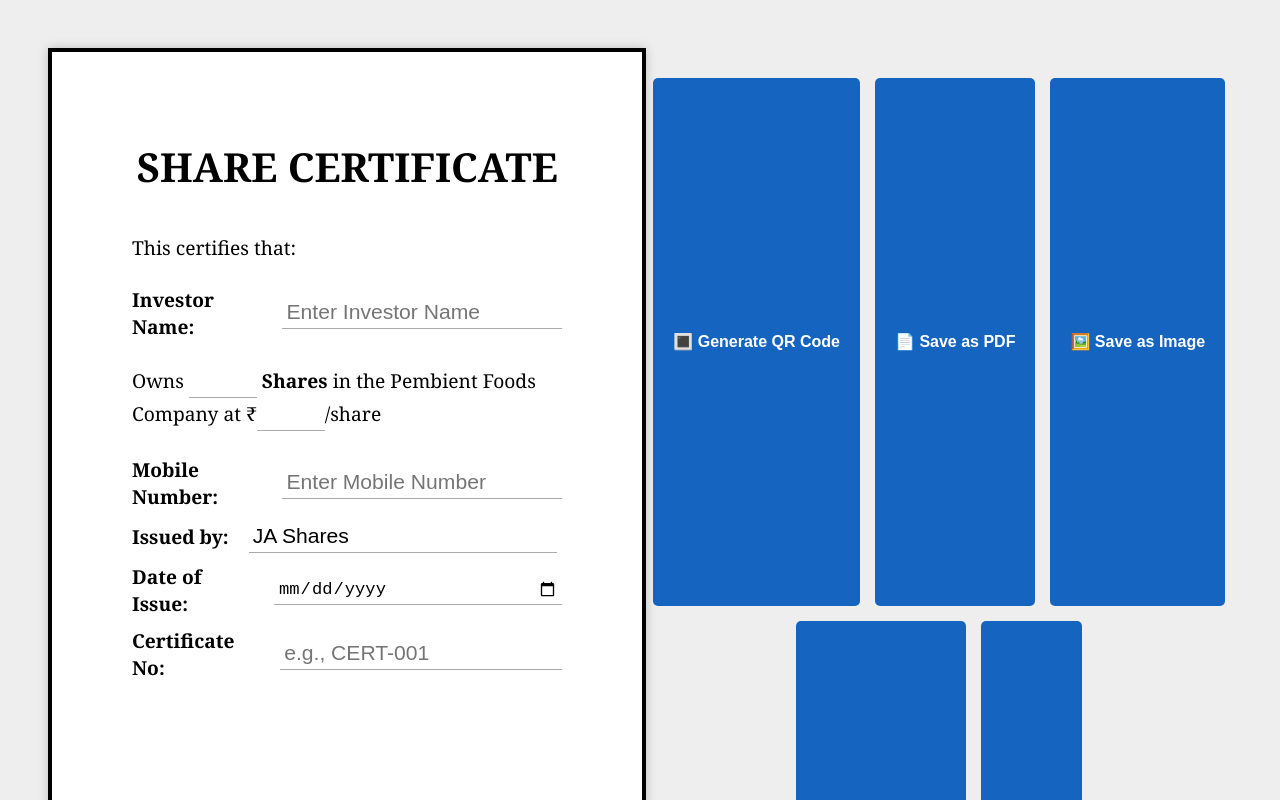
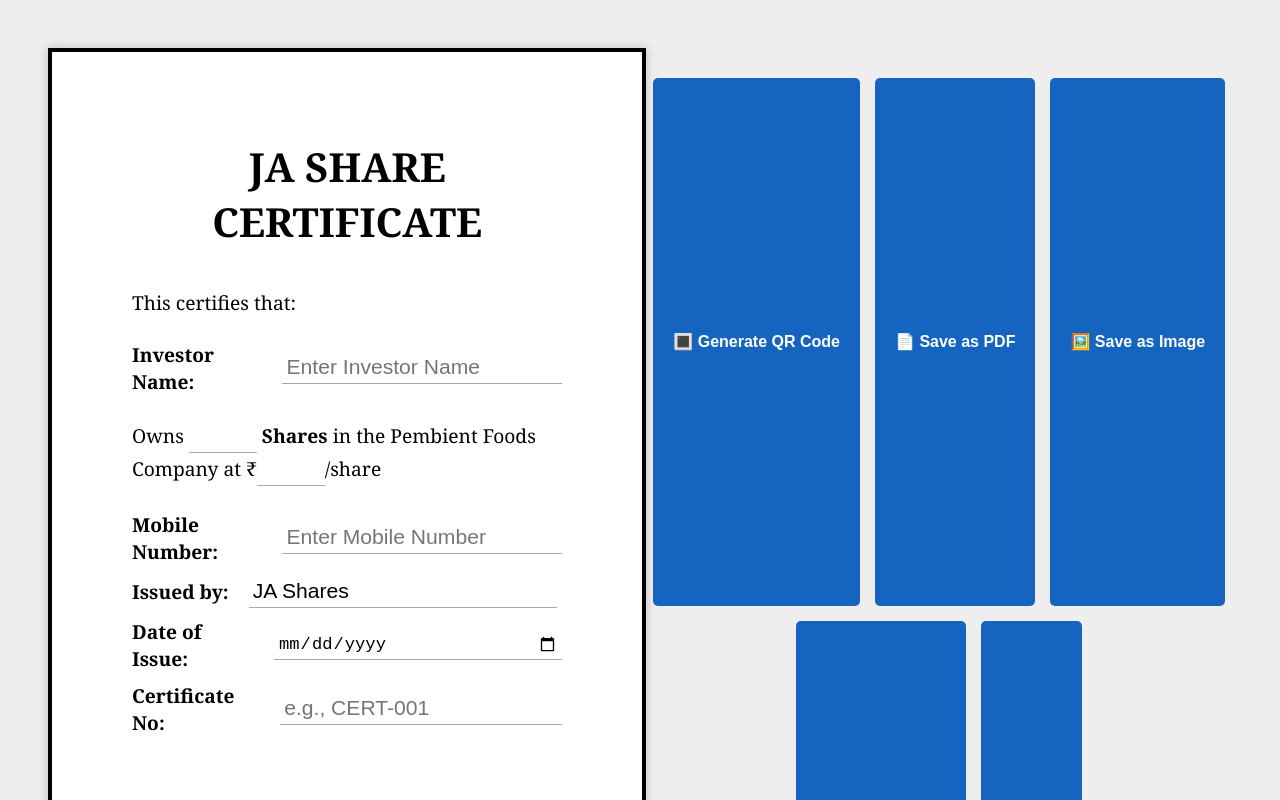
Before and after one commit to Hasan-GreenHat/ShareCertificate, a plain HTML site: page index.html in a window 1280 px wide. Shown: the top 800 px of the page. Drawn offline with nearby package versions, Linux system fonts and the light colour scheme; a script that the page names is missing.

Commit message:
Update index.html
Signed-off-by: Hasan-GreenHat <ahmedjunaid786114@gmail.com>

```diff
--- a/index.html
+++ b/index.html
@@ -86,7 +86,7 @@
 </head>
 <body>
   <div class="certificate" id="certificate">
-    <h1>SHARE CERTIFICATE</h1>
+    <h1>JA SHARE CERTIFICATE</h1>
 
     <div class="section">This certifies that:</div>
     <div class="section row">
```
